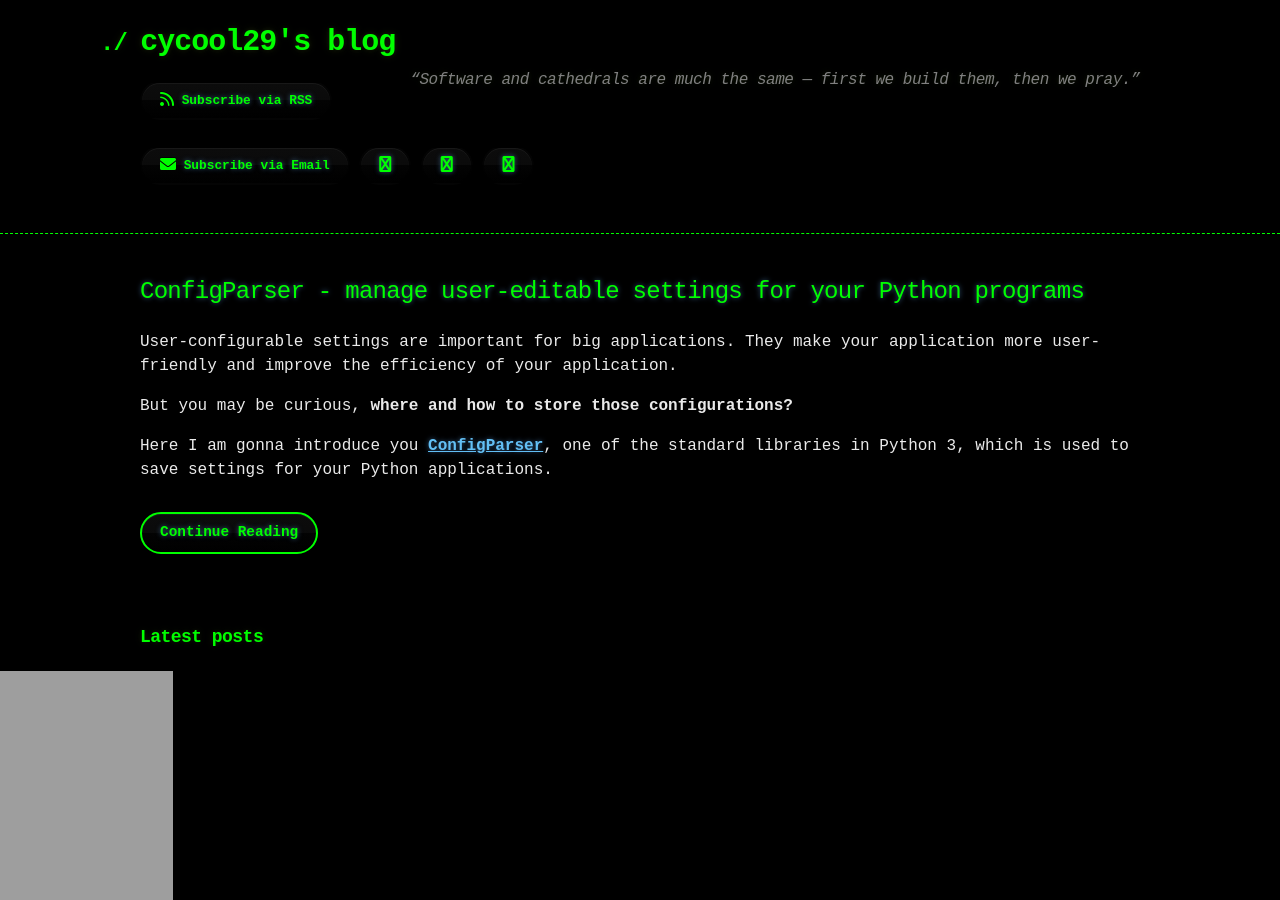
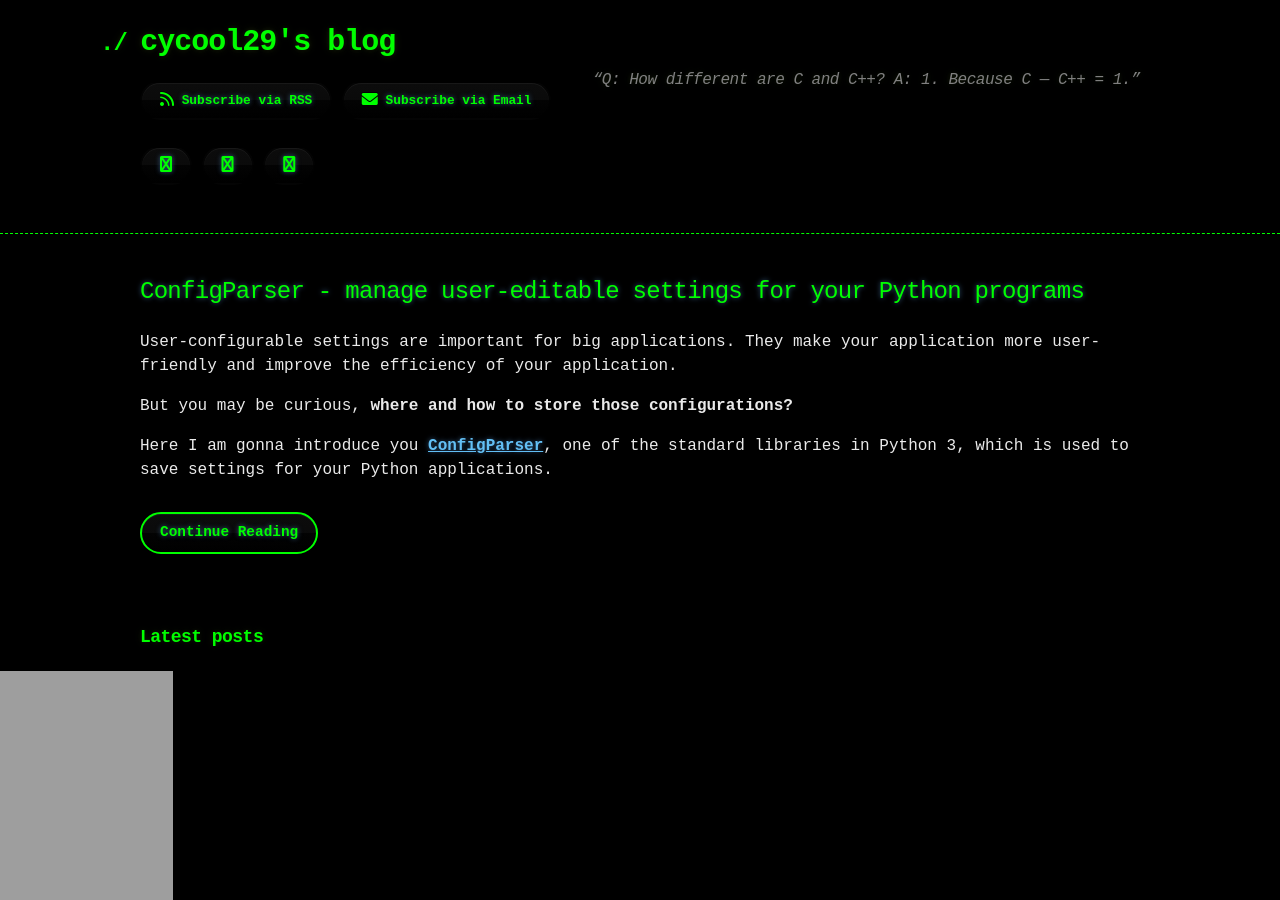
Before and after one commit to cycool29/cycool29.github.io, a Jekyll site: the page built from index.md, in a window 1280 px wide and 900 px high. Built offline with Jekyll 4.4.1, drawn with Linux system fonts in a browser that asks for light colours; a style sheet for code colours, icons or effects is not loaded.

Commit message:
Update quotes

```diff
--- a/_config.yml
+++ b/_config.yml
@@ -1,5 +1,5 @@
 title: cycool29's blog
-description: "“Software and cathedrals are much the same — first we build them, then we pray.” "
+description: "“Q: How different are C and C++? A: 1. Because C — C++ = 1.” "
 bio: A high school student. Intermediate in Python, Git, Bash. Learning JavaScript. He/Him. "
 author: cycool29
 url: https://cycool29.github.io
```
